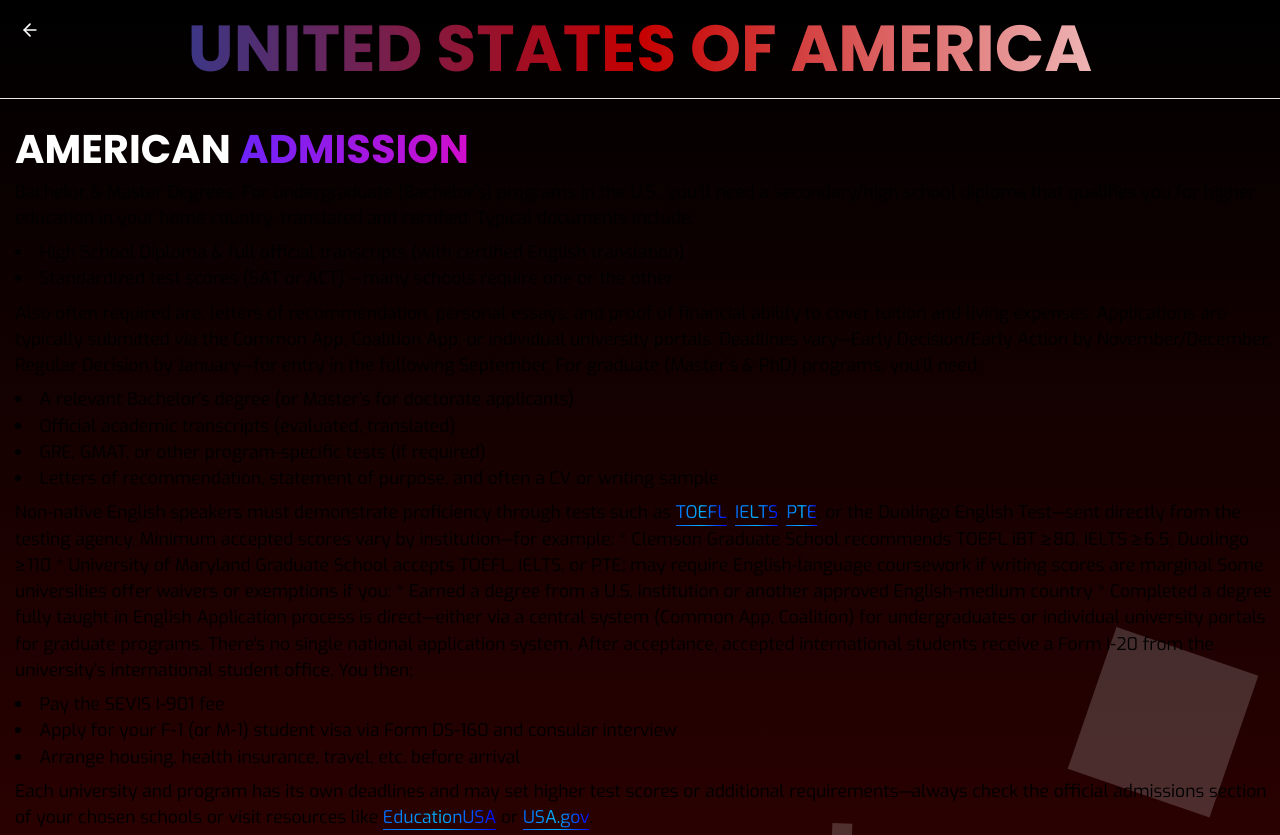
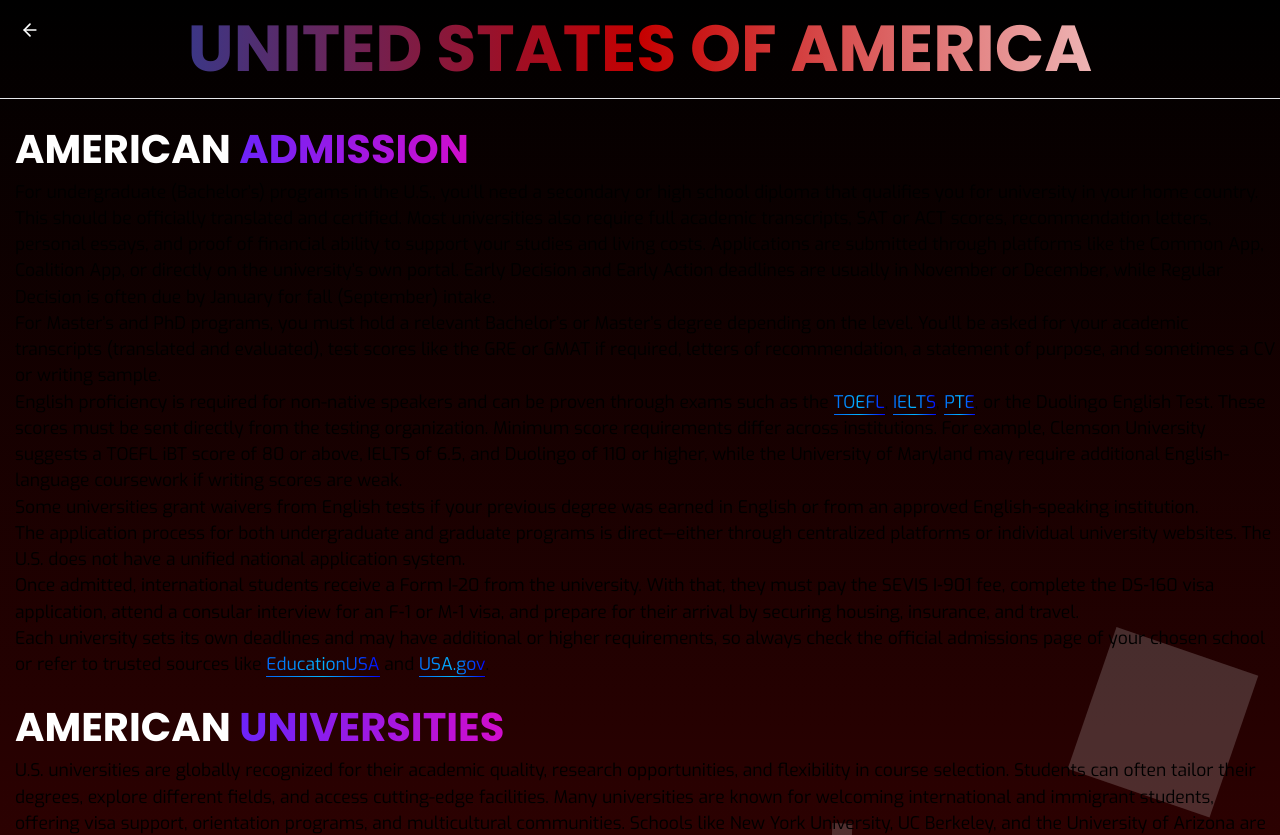
Before and after one commit to FaisalAbusharar/europe-university-info, a Next.js app: page /pages/beyond/countries/USA in a window 1280 px wide. Shown: the top 835 px of the page. Built offline with nearby package versions, Linux system fonts and the light colour scheme.

Commit message:
fixed hydration errors

```diff
--- a/src/app/pages/beyond/countries/USA/page.tsx
+++ b/src/app/pages/beyond/countries/USA/page.tsx
@@ -13,44 +13,38 @@ const backgroundColorObjectStyle: number[] = [255, 255, 255]
 /* Information Area */
 const AdmissionInformationText = (
   <>
-    Bachelor & Master Degrees:
-    For undergraduate (Bachelor’s) programs in the U.S., you’ll need a secondary/high school diploma that qualifies you for higher education in your home country, translated and certified. Typical documents include:
-    <ul className="list-disc list-inside mt-2 mb-2">
-      <li>High School Diploma & full official transcripts (with certified English translation)</li>
-      <li>Standardized test scores (SAT or ACT) – many schools require one or the other</li>
-    </ul>
-    Also often required are: letters of recommendation, personal essays, and proof of financial ability to cover tuition and living expenses.
-    Applications are typically submitted via the Common App, Coalition App, or individual university portals. Deadlines vary—Early Decision/Early Action by November/December, Regular Decision by January—for entry in the following September.
 
-    For graduate (Master’s & PhD) programs, you’ll need:
-    <ul className="list-disc list-inside mt-2 mb-2">
-      <li>A relevant Bachelor’s degree (or Master’s for doctorate applicants)</li>
-      <li>Official academic transcripts (evaluated, translated)</li>
-      <li>GRE, GMAT, or other program-specific tests (if required)</li>
-      <li>Letters of recommendation, statement of purpose, and often a CV or writing sample</li>
-    </ul>
+      For undergraduate (Bachelor’s) programs in the U.S., you’ll need a secondary or high school diploma that qualifies you for university in your home country. This should be officially translated and certified. Most universities also require full academic transcripts, SAT or ACT scores, recommendation letters, personal essays, and proof of financial ability to support your studies and living costs. Applications are submitted through platforms like the Common App, Coalition App, or directly on the university’s own portal. Early Decision and Early Action deadlines are usually in November or December, while Regular Decision is often due by January for fall (September) intake.
+      <br></br>
 
-    Non-native English speakers must demonstrate proficiency through tests such as  <a href="https://www.ets.org/toefl.html" target="_blank" rel="noopener noreferrer" id="hyperlink">TOEFL</a>,  <a href="https://ielts.org/" target="_blank" rel="noopener noreferrer" id="hyperlink">IELTS</a>,  <a href="https://www.pearsonpte.com/" target="_blank" rel="noopener noreferrer" id="hyperlink">PTE</a>,
-    or the Duolingo English Test—sent directly from the testing agency.
 
-    Minimum accepted scores vary by institution—for example:
-    * Clemson Graduate School recommends TOEFL iBT ≥ 80, IELTS ≥ 6.5, Duolingo ≥ 110
-    * University of Maryland Graduate School accepts TOEFL, IELTS, or PTE; may require English-language coursework if writing scores are marginal
+      For Master’s and PhD programs, you must hold a relevant Bachelor’s or Master’s degree depending on the level. You’ll be asked for your academic transcripts (translated and evaluated), test scores like the GRE or GMAT if required, letters of recommendation, a statement of purpose, and sometimes a CV or writing sample.
+      <br></br>
 
-    Some universities offer waivers or exemptions if you:
-    * Earned a degree from a U.S. institution or another approved English-medium country
-    * Completed a degree fully taught in English
 
-    Application process is direct—either via a central system (Common App, Coalition) for undergraduates or individual university portals for graduate programs. There's no single national application system.
 
-    After acceptance, accepted international students receive a Form I‑20 from the university’s international student office. You then:
-    <ul className="list-disc list-inside mt-2 mb-2">
-      <li>Pay the SEVIS I‑901 fee</li>
-      <li>Apply for your F‑1 (or M‑1) student visa via Form DS‑160 and consular interview</li>
-      <li>Arrange housing, health insurance, travel, etc. before arrival</li>
-    </ul>
+      English proficiency is required for non-native speakers and can be proven through exams such as the <a href="https://www.ets.org/toefl.html" target="_blank" rel="noopener noreferrer" id="hyperlink">TOEFL</a>, <a href="https://ielts.org/" target="_blank" rel="noopener noreferrer" id="hyperlink">IELTS</a>, <a href="https://www.pearsonpte.com/" target="_blank" rel="noopener noreferrer" id="hyperlink">PTE</a>, or the Duolingo English Test. These scores must be sent directly from the testing organization. Minimum score requirements differ across institutions. For example, Clemson University suggests a TOEFL iBT score of 80 or above, IELTS of 6.5, and Duolingo of 110 or higher, while the University of Maryland may require additional English-language coursework if writing scores are weak.
+      <br></br>
 
-    Each university and program has its own deadlines and may set higher test scores or additional requirements—always check the official admissions section of your chosen schools or visit resources like   <a href="https://educationusa.state.gov/" target="_blank" rel="noopener noreferrer" id="hyperlink">EducationUSA</a>   or  <a href="https://www.usa.gov/international-student" target="_blank" rel="noopener noreferrer" id="hyperlink">USA.gov</a>.
+
+
+      Some universities grant waivers from English tests if your previous degree was earned in English or from an approved English-speaking institution.
+      <br></br>
+
+
+
+      The application process for both undergraduate and graduate programs is direct—either through centralized platforms or individual university websites. The U.S. does not have a unified national application system.
+      <br></br>
+
+
+
+      Once admitted, international students receive a Form I-20 from the university. With that, they must pay the SEVIS I‑901 fee, complete the DS‑160 visa application, attend a consular interview for an F‑1 or M‑1 visa, and prepare for their arrival by securing housing, insurance, and travel.
+      <br></br>
+
+
+
+      Each university sets its own deadlines and may have additional or higher requirements, so always check the official admissions page of your chosen school or refer to trusted sources like <a href="https://educationusa.state.gov/" target="_blank" rel="noopener noreferrer" id="hyperlink">EducationUSA</a> and <a href="https://www.usa.gov/international-student" target="_blank" rel="noopener noreferrer" id="hyperlink">USA.gov</a>.
+
   </>
 );
 
```
